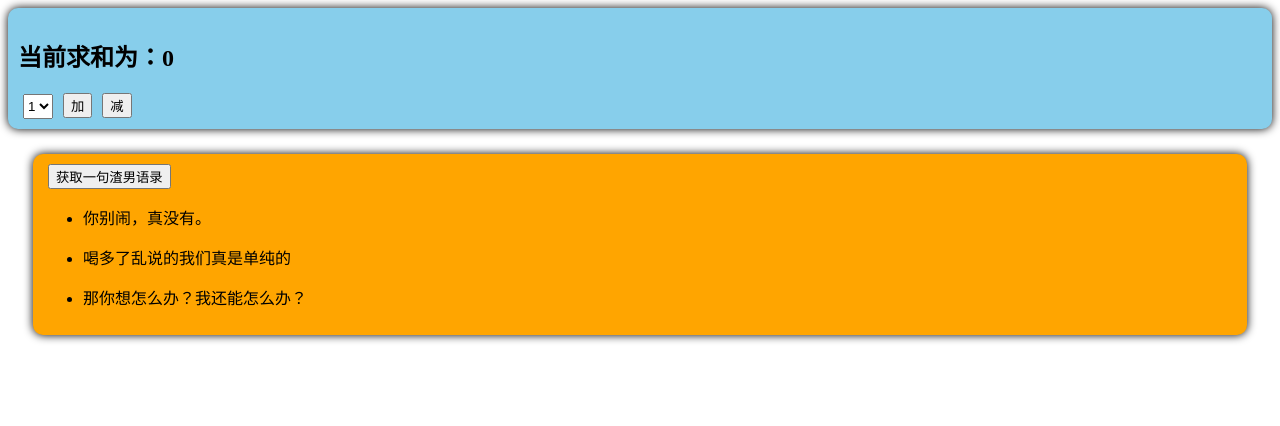
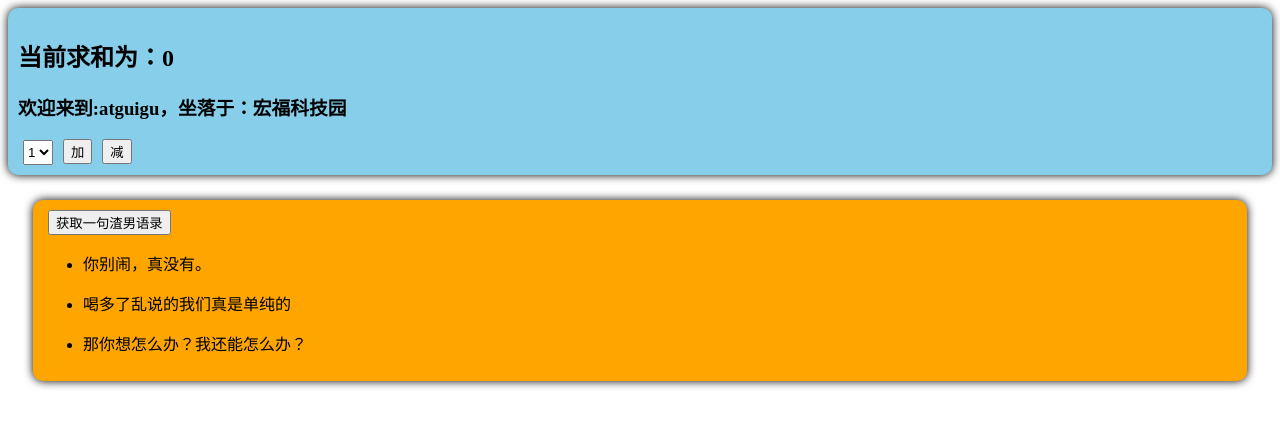
Before and after one commit to Mht-2025/Vue3-test, a Vue app: page / in a window 1280 px wide. Shown: the top 426 px of the page. Built offline with nearby package versions, Linux system fonts and the light colour scheme; the HTML template or start-up script is replaced by a standard one.

Commit message:
修改数据（

```diff
--- a/src/components/count.vue
+++ b/src/components/count.vue
@@ -1,6 +1,7 @@
 <template>
   <div class="count">
     <h2>当前求和为：{{ countStore.sum }}</h2>
+    <h3>欢迎来到:{{ countStore.school }}，坐落于：{{ countStore.address }}</h3>
     <!-- 下拉列表 -->
     <!-- v-model.number="n" 表示将输入的值转为数字类型 -->
     <select v-model.number="n">
@@ -21,12 +22,27 @@ import { useCountStore } from "@/store/count";
 const n = ref(1); //用户当前选中的数字
 const countStore = useCountStore();
 console.log("qq", countStore.sum);
+// function add() {
+//   countStore.sum += n.value;
+// }
+// function minus() {
+//   countStore.sum -= n.value;
+// }
 function add() {
-  countStore.sum += n.value;
+  // 第一种修改方式
+  // countStore.sum += 1
+
+  // 第二种修改方式
+  countStore.$patch({
+    sum: 888,
+    school: "尚硅谷",
+    address: "北京",
+  });
+
+  // 第三种修改方式
+  // countStore.increment(n.value);
 }
-function minus() {
-  countStore.sum -= n.value;
-}
+function minus() {}
 </script>
 <style scoped>
 .count {
--- a/src/store/count.ts
+++ b/src/store/count.ts
@@ -1,9 +1,20 @@
 import { defineStore } from "pinia";
 //
 export const useCountStore = defineStore("count", {
+   actions:{
+    increment(value: number){
+      console.log('increment被调用了',value)
+      if( this.sum < 10){
+        // 修改数据（this是当前的store）
+        this.sum += value
+      }
+    }
+  },
   state: () => {
     return {
       sum: 0,
+      school:'atguigu',
+      address:'宏福科技园'
     };
   },
 
```
